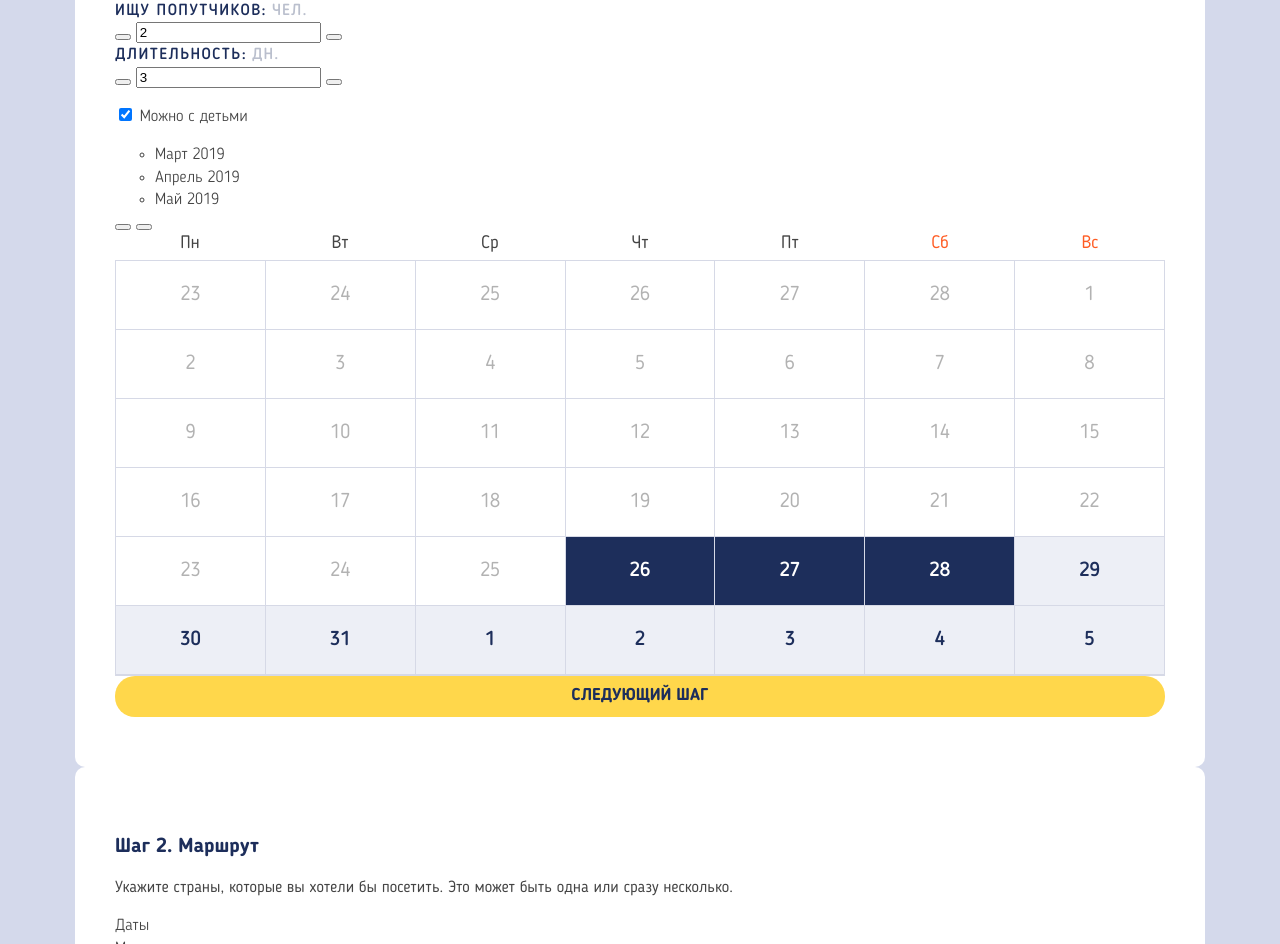
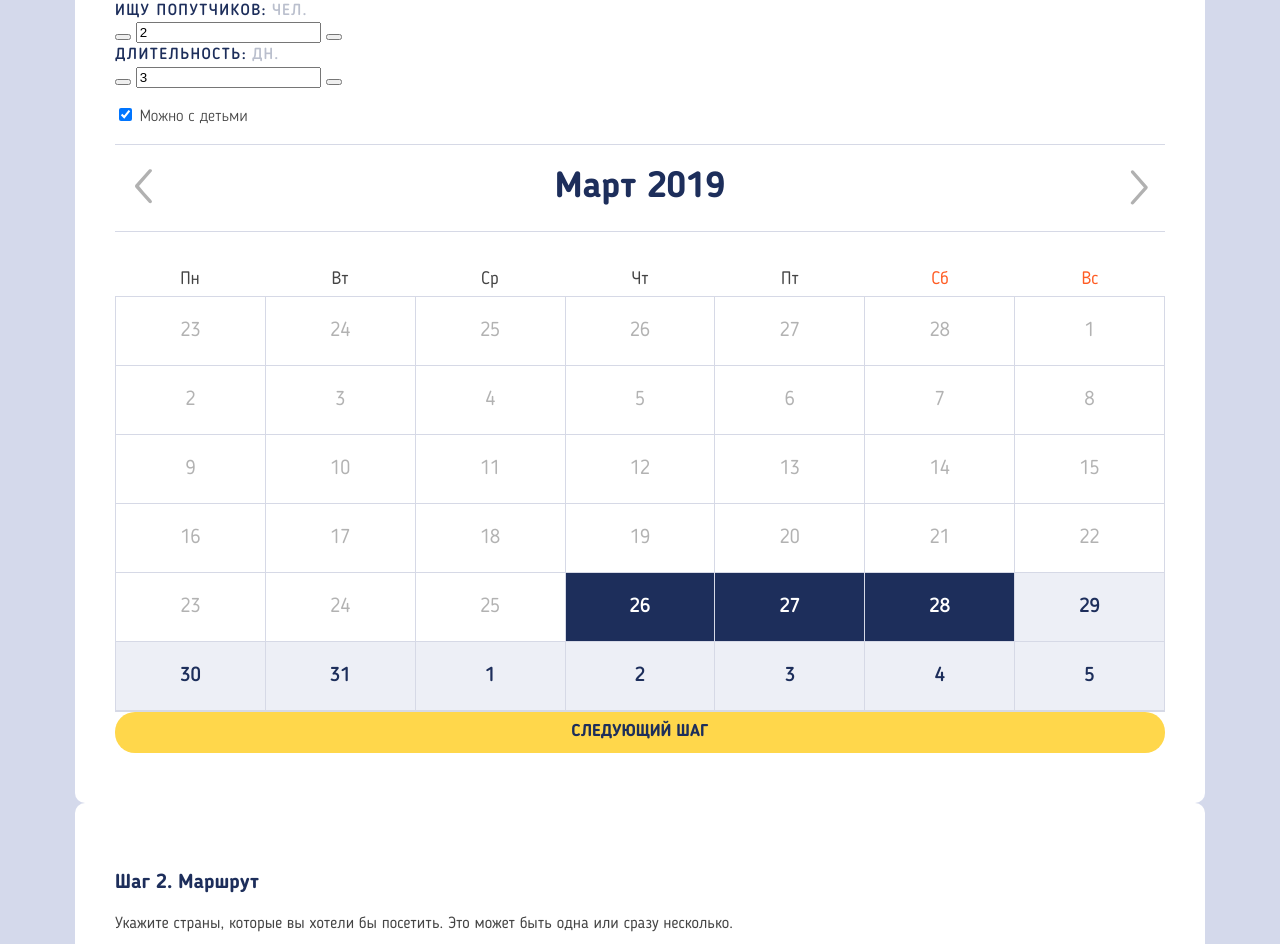
Before and after one commit to Vika612/1282725-pognali-24, a website: page source/form.html in a window 1280 px wide. Shown: the part 1690-2634 px from the top of the page. Drawn offline with nearby package versions, Linux system fonts and the light colour scheme; files that its build step writes are made by us from their sources.

Commit message:
блок calendar-slider: стилизация, адаптив и функционал

```diff
--- a/source/form.html
+++ b/source/form.html
@@ -285,8 +285,8 @@
                           <li class="calendar-slider__item">Апрель 2019</li>
                           <li class="calendar-slider__item">Май 2019</li>
                         </ul>
-                        <button class="calendar__button" type="button" aria-label="Переключить на предыдущий месяц"></button>
-                        <button class="calendar__button" type="button" aria-label="Переключить на следующий месяц"></button>
+                        <button class="calendar-slider__button calendar-slider__button--prev" type="button" aria-label="Переключить на предыдущий месяц"></button>
+                        <button class="calendar-slider__button calendar-slider__button--next" type="button" aria-label="Переключить на следующий месяц"></button>
                       </div>
                       <ul class="calendar__week calendar-week" aria-label="дни недели">
                         <li class="calendar-week__day">
--- a/source/js/main.js
+++ b/source/js/main.js
@@ -148,3 +148,48 @@ filterClose.addEventListener('click', () => {
   filterToggle.classList.toggle('active');
 });
 }
+
+/* SLIDER */
+
+let position = 0;
+const slidesToShow = 1;
+const slidesToScroll = 1;
+const container = document.querySelector('.calendar-slider');
+const track = document.querySelector('.calendar-slider__list');
+const btnPrev = document.querySelector('.calendar-slider__button--prev');
+const btnNext = document.querySelector('.calendar-slider__button--next');
+const items = document.querySelectorAll('.calendar-slider__item');
+const itemsCount = items.length;
+const itemWidth = container.clientWidth / slidesToShow;
+const movePosition = slidesToScroll * itemWidth;
+
+items.forEach((item) => {
+  item.style.minWidth = `${itemWidth}px`;
+});
+
+btnNext.addEventListener('click', () => {
+  const itemsLeft = itemsCount - (Math.abs(position) + slidesToShow * itemWidth) / itemWidth;
+
+  position -= itemsLeft >= slidesToScroll ? movePosition : itemsLeft *itemWidth;
+  setPosition();
+  checkBtns();
+});
+
+btnPrev.addEventListener('click', () => {
+  const itemsLeft = Math.abs(position) / itemWidth;
+
+  position += itemsLeft >= slidesToScroll ? movePosition : itemsLeft *itemWidth;
+  setPosition();
+  checkBtns();
+});
+
+const setPosition = () => {
+  track.style.transform = `translateX(${position}px)`;
+};
+
+const checkBtns = () => {
+  btnPrev.disabled = position === 0;
+  btnNext.disabled = position <= -(itemsCount - slidesToShow) * itemWidth;
+};
+
+checkBtns();
--- /dev/null
+++ b/source/sass/components/calendar-slider.scss
@@ -0,0 +1,104 @@
+.calendar-slider {
+  position: relative;
+  overflow: hidden;
+}
+
+.calendar-slider__list {
+  @include reset-list;
+  margin-bottom: 22px;
+  display: flex;
+  transition: 0.3s;
+}
+
+.calendar-slider__item {
+  min-width: 100%;
+  padding: 12px;
+  font-weight: 700;
+  font-size: 20px;
+  line-height: 1;
+  color: $blue-light;
+  text-align: center;
+  border-top: 1px solid $grey-calendar;
+  border-bottom: 1px solid $grey-calendar;
+}
+
+.calendar-slider__button {
+  position: absolute;
+  top: 12px;
+  width: 14px;
+  height: 21px;
+  background-color: transparent;
+  opacity: 0.3;
+  border: none;
+  background-repeat: no-repeat;
+  background-size: contain;
+  cursor: pointer;
+
+  &:hover,
+  &:focus {
+    opacity: 0.5;
+  }
+
+  &:active {
+    opacity: 0.1;
+  }
+
+  &--prev {
+    left: 0;
+    background-image: url("../img/arrow-prev-slider.svg");
+  }
+
+  &--next {
+    right: 0;
+    background-image: url("../img/arrow-next-slider.svg");
+  }
+}
+
+@media (min-width: $tablet-width) {
+  .calendar-slider__list {
+    margin-bottom: 38px;
+  }
+
+  .calendar-slider__item {
+    padding: 25px;
+    font-size: 36px;
+  }
+
+  .calendar-slider__button {
+    top: 25px;
+    width: 30px;
+    height: 36px;
+
+    &--prev {
+      left: 20px;
+    }
+
+    &--next {
+      right: 6px;
+    }
+  }
+}
+
+@media (min-width: $desktop-width) {
+  .calendar-slider__list {
+    margin-bottom: 18px;
+  }
+
+  .calendar-slider__item {
+    padding: 28px 0 21px;
+  }
+
+  .calendar-slider__button {
+    top: 30px;
+    width: 16px;
+    height: 28px;
+
+    &--prev {
+      left: 0;
+    }
+
+    &--next {
+      right: 0;
+    }
+  }
+}
--- a/source/sass/style.scss
+++ b/source/sass/style.scss
@@ -66,5 +66,6 @@
 @import "components/steps.scss";
 @import "components/counter.scss";
 @import "components/calendar.scss";
+@import "components/calendar-slider.scss";
 @import "components/calendar-week.scss";
 @import "components/calendar-day.scss";
```
Also changed, not shown: source/img/arrow-next-slider.svg (added), source/img/arrow-prev-slider.svg (added).
